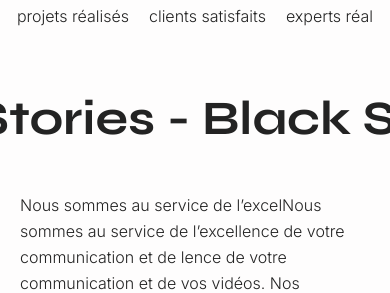
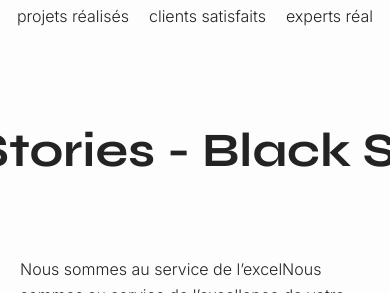
Before and after one commit to xGoldaxe/pierrelevequefreelance, a Next.js app: page / in a window 390 px wide. Shown: the part 312-605 px from the top of the page. Built offline with nearby package versions, Linux system fonts and the light colour scheme.

Commit message:
increase padding

```diff
--- a/src/styles/main.scss
+++ b/src/styles/main.scss
@@ -730,7 +730,7 @@ h4 {
     &_content {
       gap: 40px;
     }
-		margin-bottom: 80px;
+		margin-bottom: 140px;
   }
 
   .videoBackground {
@@ -781,7 +781,7 @@ h4 {
   }
 
   .emphasedSection {
-		margin-top: 60px;
+		margin-top: 100px;
     &_content {
       padding: 0 20px;
       font-size: 16px;
@@ -831,7 +831,7 @@ h4 {
   .scrollArrow {
     width: 200px;
     height: 200px;
-    margin: 120px 0 80px 0;
+    margin: 160px 0 120px 0;
     img {
       width: 80px;
     }
@@ -857,11 +857,8 @@ h4 {
 		h2 {
 			font-size: 3rem;
 		}
-		padding: 32px 0;
+		padding: 64px 0;
 	}
-  // .slider {
-  //   display: none !important;
-  // }
 
   .about {
     justify-content: center;
```
